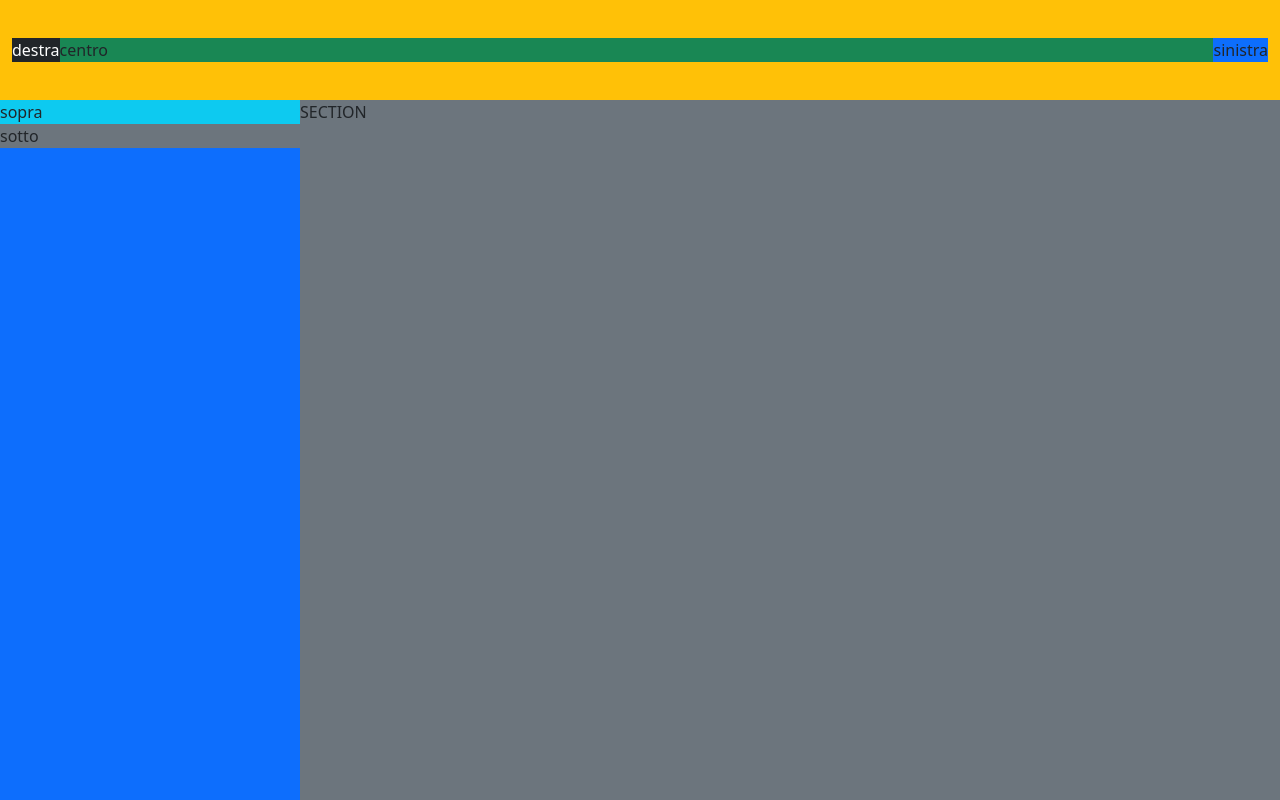
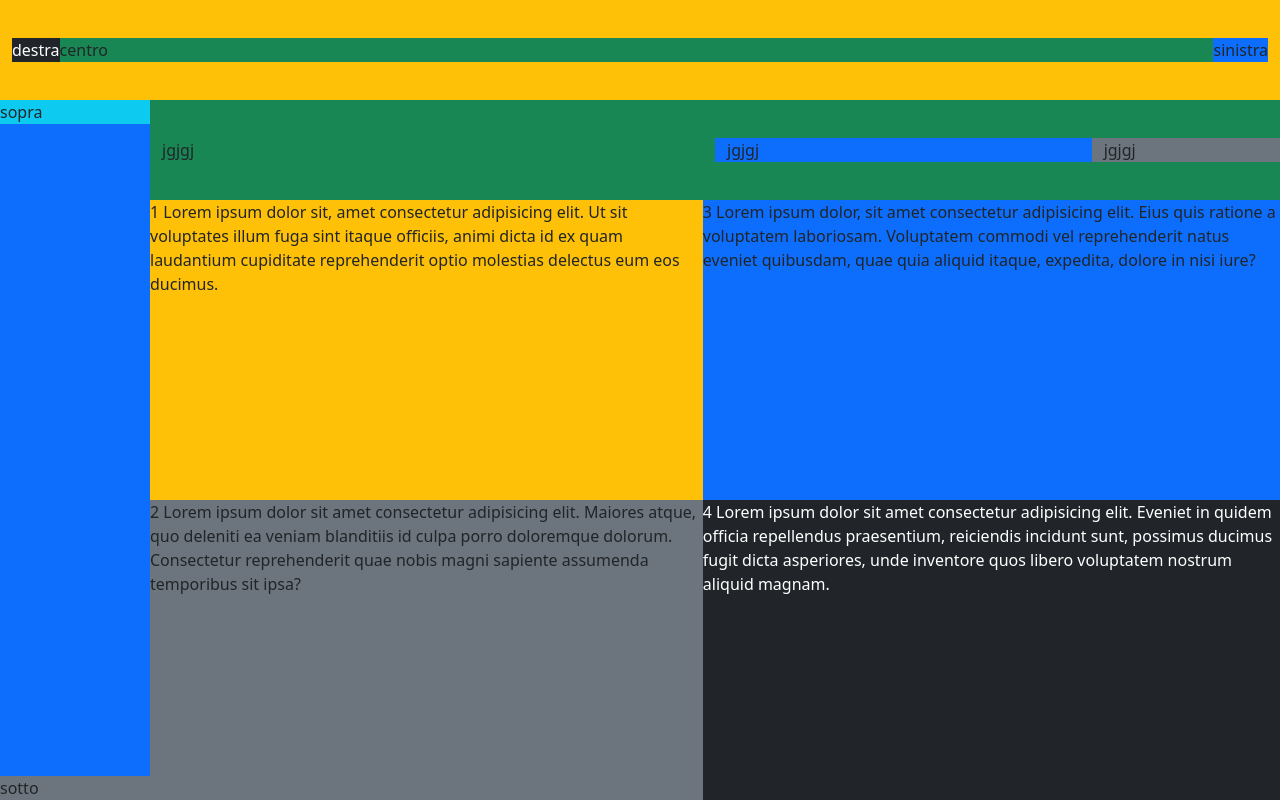
Before and after one commit to michelebonanno92/html-css-bootstrap-dashboard, a plain HTML site: page index.html in a window 1280 px wide. Drawn offline with nearby package versions, Linux system fonts and the light colour scheme.

Commit message:
fine struttura

```diff
--- a/css/style.css
+++ b/css/style.css
@@ -2,7 +2,8 @@
 
 :root {
     --height-header: 100px ;
-    --whidth-aside: 300px;
+    --whidth-aside: 150px;
+    --section-top-height: 100px
 }
 
   #header-header{
@@ -22,16 +23,18 @@
     width: calc(100% - var(--whidth-aside));
   }
 
+  .section-top{
+    height: var(--section-top-height);
+  }
 
-  .red{
-    background-color: red;
+  .section-bottom{
+    height: calc(100vh - var(--section-top-height) - var(--height-header));
   }
-  .yellow{
-    background-color: yellow;
+
+  .section-bottom-right , .section-bottom-left{
+    height: 100%;
   }
- .green{
-  background-color: green;
- }
- .blue{
-  background-color: blue;
- }
+
+.carda{
+  height:50%;
+}
--- a/index.html
+++ b/index.html
@@ -26,7 +26,7 @@
             </div>
         </header >
         <main id="main-main" class="d-flex" >
-            <aside class="bg-primary d-flex-column justify-content-between" >
+            <aside class="bg-primary  d-flex flex-column justify-content-between" >
                 <div class="bg-info ">
                     sopra
                 </div>
@@ -35,7 +35,39 @@
                 </div>
             </aside>
             <section class="bg-secondary">
-                SECTION
+                <div class="section-top bg-success d-flex align-items-center">
+                    <div class="container-fluid">
+                        <div class="row">
+                            <div class="col-6 bg-success">
+                                jgjgj
+                            </div>
+                            <div class="col-4 bg-primary">
+                                jgjgj
+                            </div>
+                            <div class="col-2 bg-secondary">
+                                jgjgj
+                            </div>
+                        </div>
+                    </div>
+                </div>
+                <div class="section-bottom d-flex align-items-center">
+                    <div class="section-bottom-left bg-info ">
+                        <div class="carda bg-warning">
+                            1 Lorem ipsum dolor sit, amet consectetur adipisicing elit. Ut sit voluptates illum fuga sint itaque officiis, animi dicta id ex quam laudantium cupiditate reprehenderit optio molestias delectus eum eos ducimus.
+                        </div>
+                        <div class="carda bg-secondary">
+                            2 Lorem ipsum dolor sit amet consectetur adipisicing elit. Maiores atque, quo deleniti ea veniam blanditiis id culpa porro doloremque dolorum. Consectetur reprehenderit quae nobis magni sapiente assumenda temporibus sit ipsa?
+                        </div>
+                    </div>
+                    <div class="section-bottom-right bg-succes">
+                        <div class="carda bg-primary">
+                            3 Lorem ipsum dolor, sit amet consectetur adipisicing elit. Eius quis ratione a voluptatem laboriosam. Voluptatem commodi vel reprehenderit natus eveniet quibusdam, quae quia aliquid itaque, expedita, dolore in nisi iure?
+                        </div>
+                        <div class="carda bg-dark text-white">
+                            4 Lorem ipsum dolor sit amet consectetur adipisicing elit. Eveniet in quidem officia repellendus praesentium, reiciendis incidunt sunt, possimus ducimus fugit dicta asperiores, unde inventore quos libero voluptatem nostrum aliquid magnam.
+                        </div>
+                    </div>
+                </div>
             </section>
         </main>
 
```
